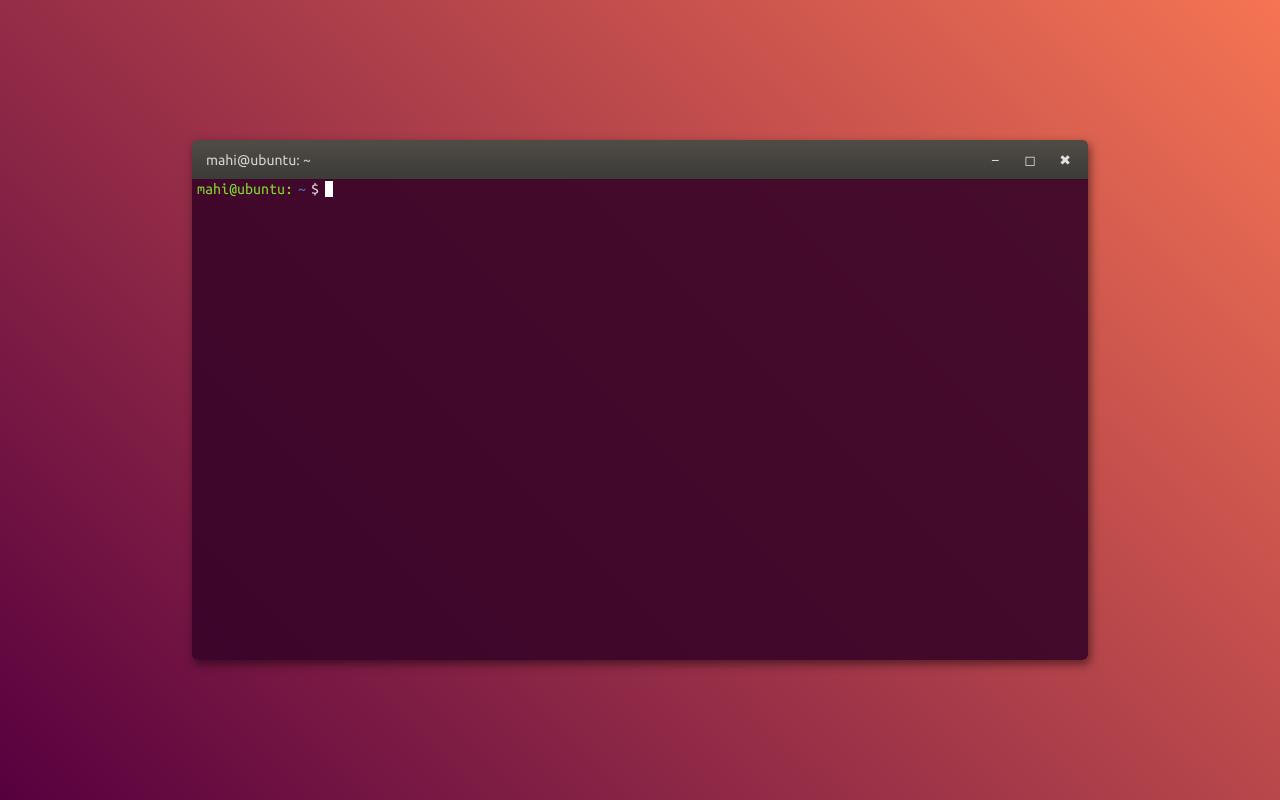
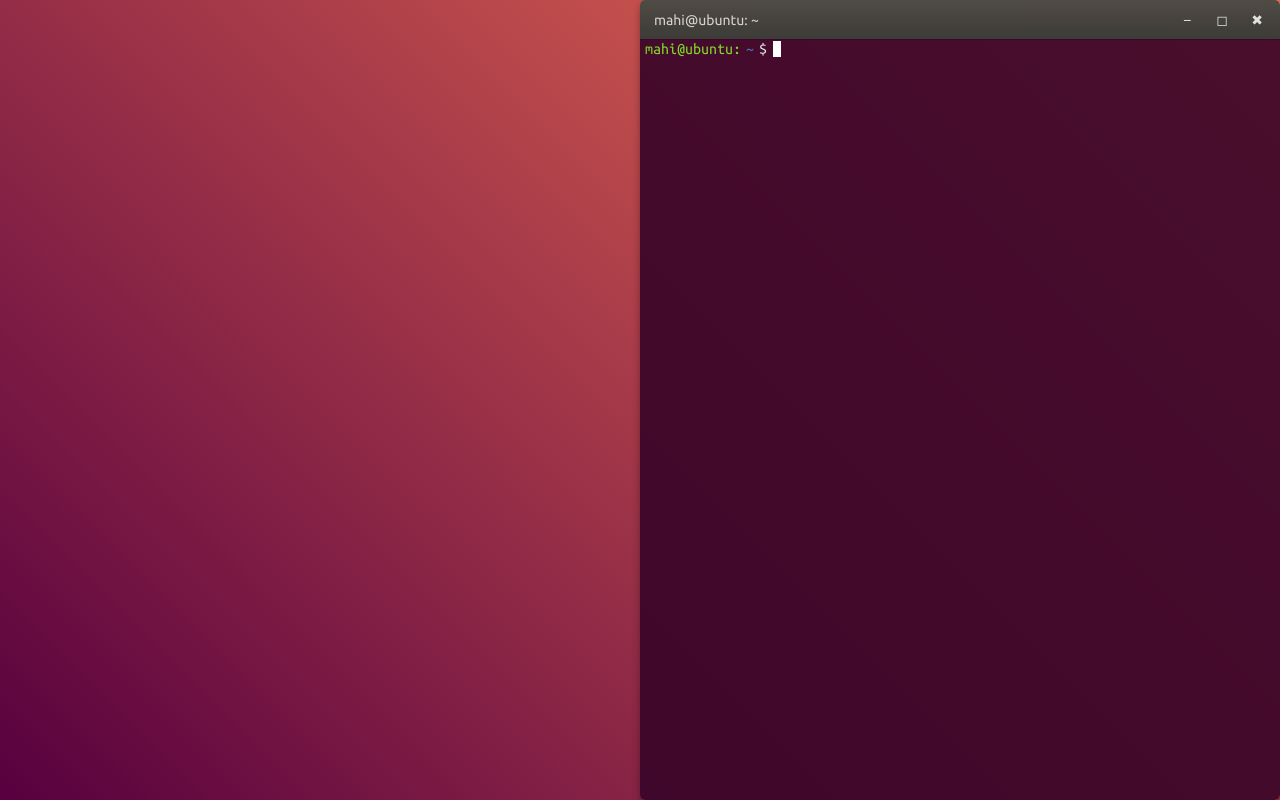
Before and after one commit to Astral-Viscount/Mahi-Portfolio, a plain HTML site: page index.html in a window 1280 px wide. Drawn offline with Linux system fonts and the light colour scheme.

Commit message:
Made the terminal go to the right

```diff
--- a/css/style.css
+++ b/css/style.css
@@ -12,14 +12,15 @@ body {
     font-family: 'Ubuntu', sans-serif;
     margin: 0;
     display: flex;
-    justify-content: center;
+    justify-content: right;
     align-items: center;
     height: 100vh;
 }
 
 .terminal {
-    width: 70vw;
-    height: 65vh;
+    width: 50vw;
+    float: left;
+    height: 100vh;
     box-shadow: 2px 4px 10px rgba(0,0,0,0.5);
     border-radius: 5px;
     overflow: hidden;
```
